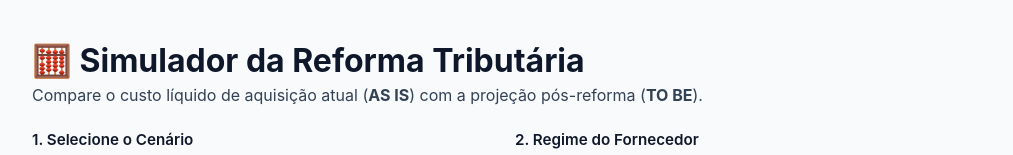
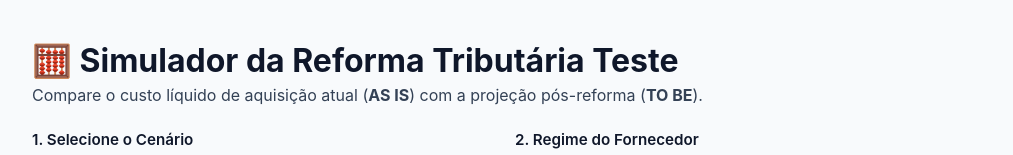
Before and after one commit to CarlosPaiva14/Calculadora-RT, a plain HTML site: page index.html in a window 1280 px wide. Shown: the top 155 px of the page, without its empty margins (133-1146 px from the left). Drawn offline with Linux system fonts and the light colour scheme.

Commit message:
Update index.html

```diff
--- a/index.html
+++ b/index.html
@@ -201,7 +201,7 @@
 <body>
 
 <div class="container">
-    <h1>🧮 Simulador da Reforma Tributária</h1>
+    <h1>🧮 Simulador da Reforma Tributária Teste</h1>
     <p class="subtitle">Compare o custo líquido de aquisição atual (<b>AS IS</b>) com a projeção pós-reforma (<b>TO BE</b>).</p>
 
     <!-- FORMULÁRIO -->
```
